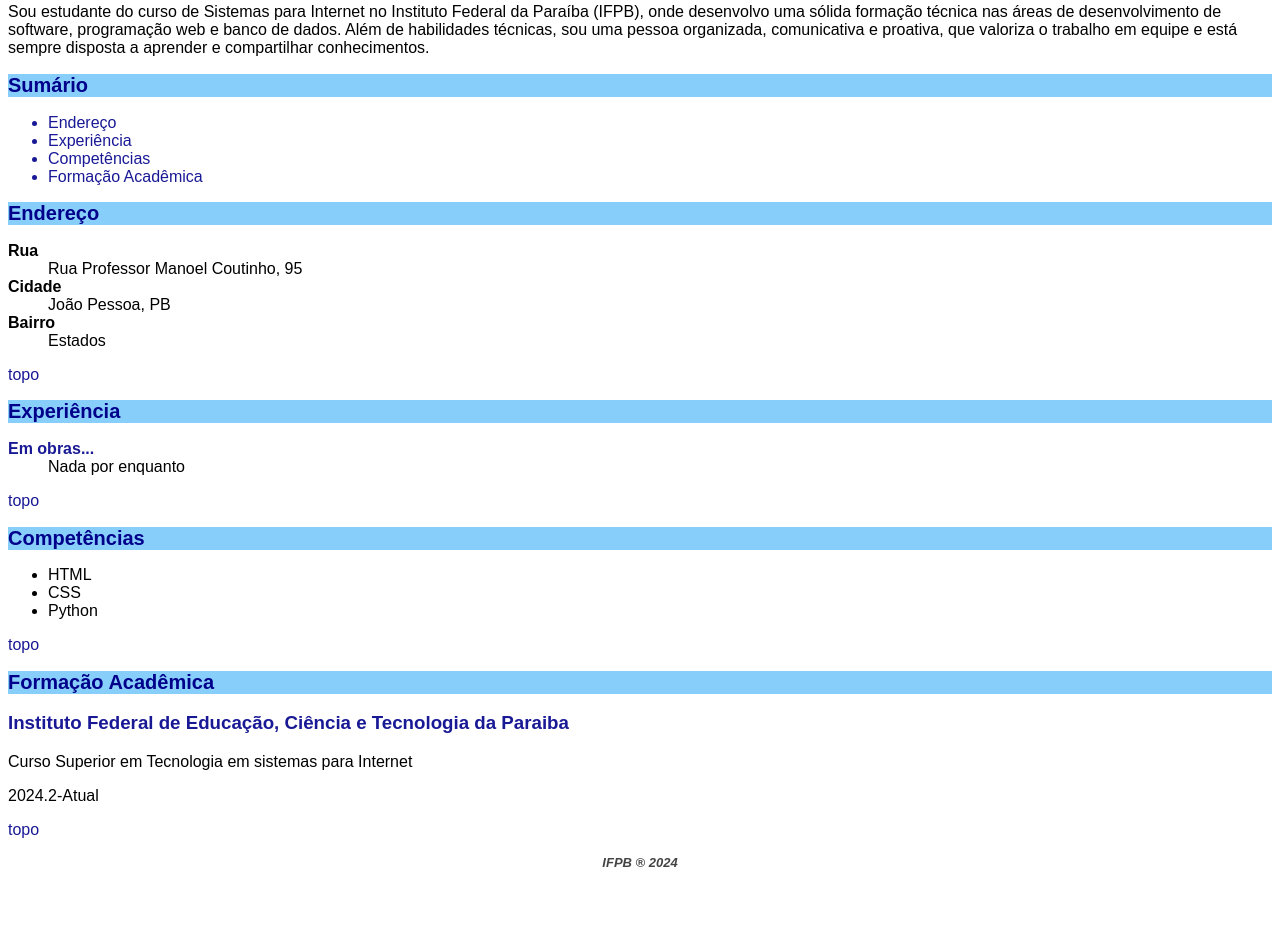
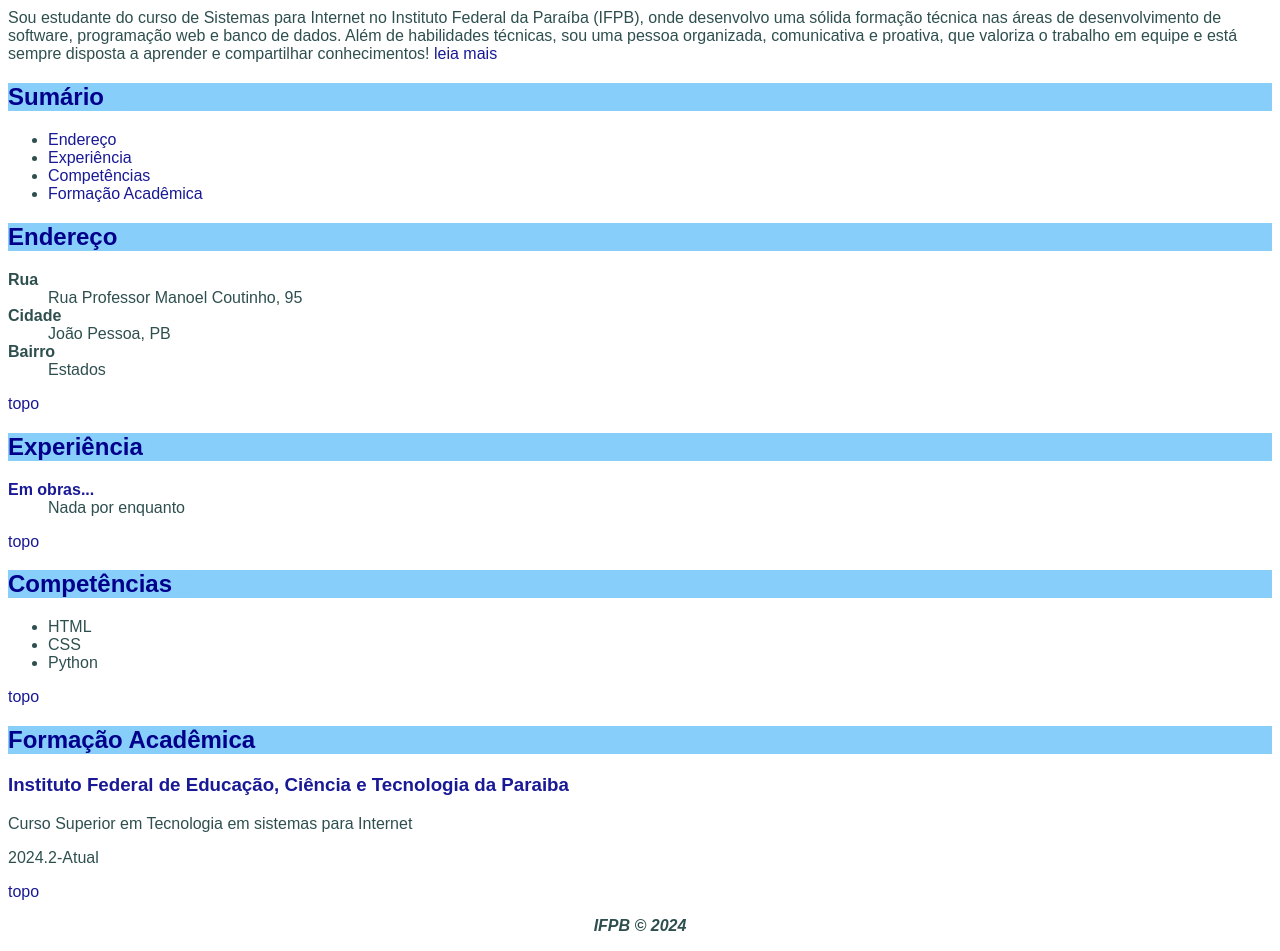
Before and after one commit to devcomdavi/LM-IFPB, a plain HTML site: page curriculum-estilo/index.html in a window 1280 px wide. Shown: the part 343-1294 px from the top of the page. Before the commit the page ends 1226 px from the top, so only its background shows below. Drawn offline with Linux system fonts and the light colour scheme.

Commit message:
finalização currículo estilizado

```diff
--- a/curriculum-estilo/css/style.css
+++ b/curriculum-estilo/css/style.css
@@ -1,18 +1,37 @@
 @charset "UTF-8";
 
-html{
+html {
     font-family: Arial, Helvetica, sans-serif;
 }
 
+body {
+    color: #2f4f4f;
+}
+
 h1 {
-    font-size: 30px;
     text-align: center;
+    color: #00008B;
+    background-color: white;
+}
+
+h1 a {
+    color: white;
+}
+
+h1 a:hover {
     color: #00008B;
 }
 
 h2 {
     background-color: #87CEFA;
-    font-size: 20px;
+    color: #00008B;
+}
+
+h2 a {
+    color: #87CEFA;
+}
+
+h2 a:hover {
     color: #00008B;
 }
 
@@ -28,6 +47,10 @@ a:hover {
 footer p {
     text-align: center;
     font-weight: bold;
-    color: rgb(68, 68, 68);
-    font-size: 13px;
+    color: rgb(47, 79, 79);
 }
+
+#footer {
+    font-weight: bold;
+    color: rgb(47, 79, 79);
+}
--- a/curriculum-estilo/index.html
+++ b/curriculum-estilo/index.html
@@ -7,22 +7,27 @@
     <link rel="stylesheet" href="css/style.css">
 </head>
 <body>
-    <h1>Davi Holanda</h1>
+    <h1 id="h1">Davi Holanda <a href="#h1">§</a>
+    </h1>
     <img src="imagens/Imagem do WhatsApp de 2024-10-17 à(s) 21.15.54_ac549a06.jpg" alt="Davi Holanda" width="100">
     <p><strong>Nascimento:</strong> <em>13/01/2005</em></p>
     <p><strong>Email:</strong> <em>davihmn6@gmail.com</em></p>
     <p><strong>Telefone:</strong> <em>(83) 99958-1407</em></p>
-    <p>Sou estudante do curso de Sistemas para Internet no Instituto Federal da Paraíba (IFPB), onde desenvolvo uma sólida formação técnica nas áreas de desenvolvimento de software, programação web e banco de dados. Além de habilidades técnicas, sou uma pessoa organizada, comunicativa e proativa, que valoriza o trabalho em equipe e está sempre disposta a aprender e compartilhar conhecimentos.</p>
+    <p>Sou estudante do curso de Sistemas para Internet no Instituto Federal da Paraíba (IFPB), onde desenvolvo uma sólida formação técnica nas áreas de desenvolvimento de software, programação web e banco de dados. Além de habilidades técnicas, sou uma pessoa organizada, comunicativa e proativa, que valoriza o trabalho em equipe e está sempre disposta a aprender e compartilhar conhecimentos! <a href="pagina/descricao.html">leia mais</a></p>
 
-    <h2>Sumário</h2>
+    <h2 id="sumario">Sumário
+        <a href="#sumario">§</a>
+    </h2>
     <ul>
-        <a href="#endereco"><li>Endereço</li></a>
-        <a href="#experiencia"><li>Experiência</li></a>
-        <a href="#competencias"><li>Competências</li></a>
-        <a href="#formacao"><li>Formação Acadêmica</li></a>
+        <li><a href="#endereco">Endereço</a></li>
+        <li><a href="#experiencia">Experiência</a></li>
+        <li><a href="#competencias">Competências</a></li>
+        <li><a href="#formacao">Formação Acadêmica</a></li>
     </ul>
 
-    <h2 id="endereco">Endereço</h2>
+    <h2 id="endereco">Endereço
+        <a href="#endereco">§</a>
+    </h2>
     <dl>
         <dt><strong>Rua</strong></dt>
         <dd>Rua Professor Manoel Coutinho, 95</dd>
@@ -33,12 +38,16 @@
     </dl>
     <p><a href="#">topo</a></p>
 
-    <h2 id="experiencia">Experiência</h2>
+    <h2 id="experiencia">Experiência
+        <a href="#experiencia">§</a>
+    </h2>
     <dt><strong><a href="#">Em obras...</a></strong></dt>
     <dd>Nada por enquanto</dd>
     <p><a href="#">topo</a></p>
 
-    <h2 id="competencias">Competências</h2>
+    <h2 id="competencias">Competências
+        <a href="#competencias">§</a>
+    </h2>
     <ul>
         <li>HTML</li>
         <li>CSS</li>
@@ -46,13 +55,15 @@
     </ul>
     <p><a href="#">topo</a></p>
 
-    <h2 id="formacao">Formação Acadêmica</h2>
-    <h3><a href="#">Instituto Federal de Educação, Ciência e Tecnologia da Paraiba</a></h3>
+    <h2 id="formacao">Formação Acadêmica
+        <a href="#formacao">§</a>
+    </h2>
+    <h3><a href="https://www.ifpb.edu.br/banner/">Instituto Federal de Educação, Ciência e Tecnologia da Paraiba</a></h3>
     <p>Curso Superior em Tecnologia em sistemas para Internet</p>
     <p>2024.2-Atual</p>
     <p><a href="#">topo</a></p>
     <footer>
-        <p><em>IFPB &#174; 2024</em></p>
+        <p><em>IFPB © 2024</em></p>
     </footer>
 </body>
 </html>
```
Also changed, not shown: curriculum-estilo/pagina/descricao.html (added, +21 -0 lines), curriculum-estilo/imagens/back-button.png (added).
